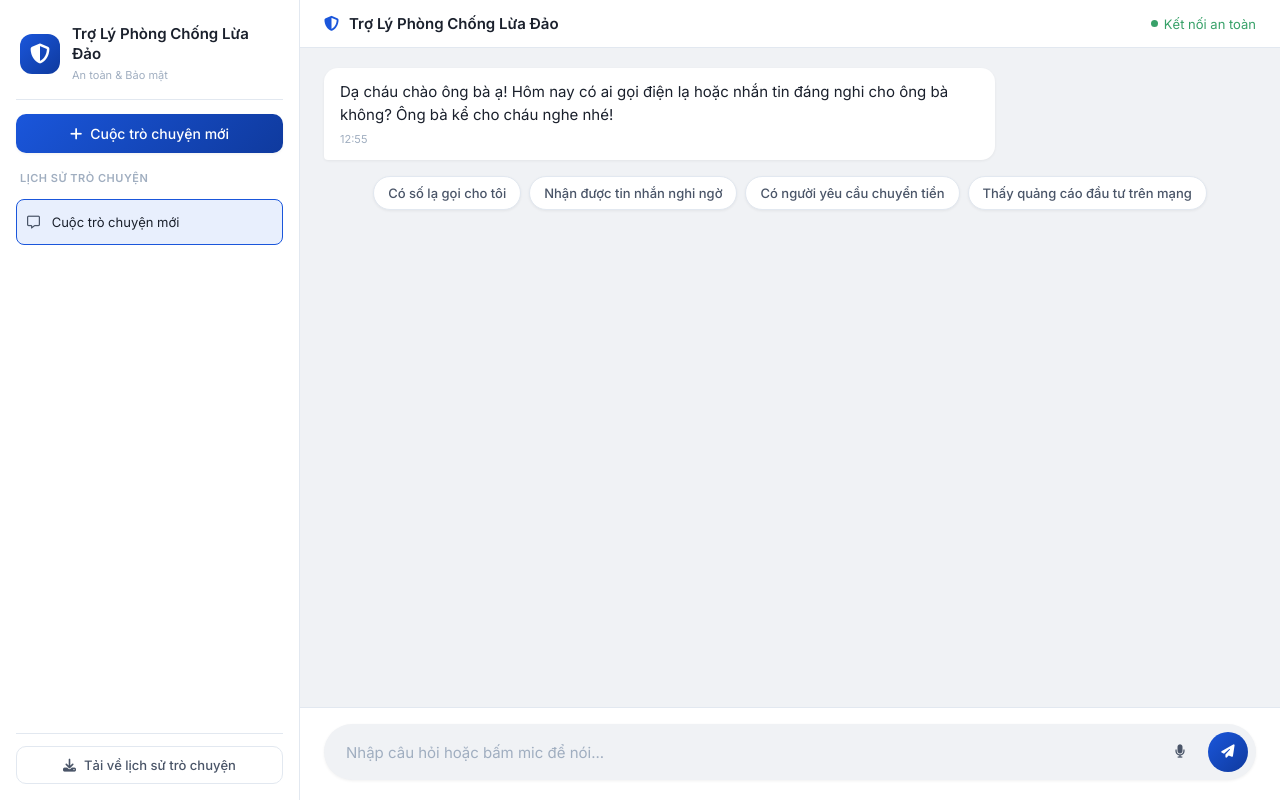
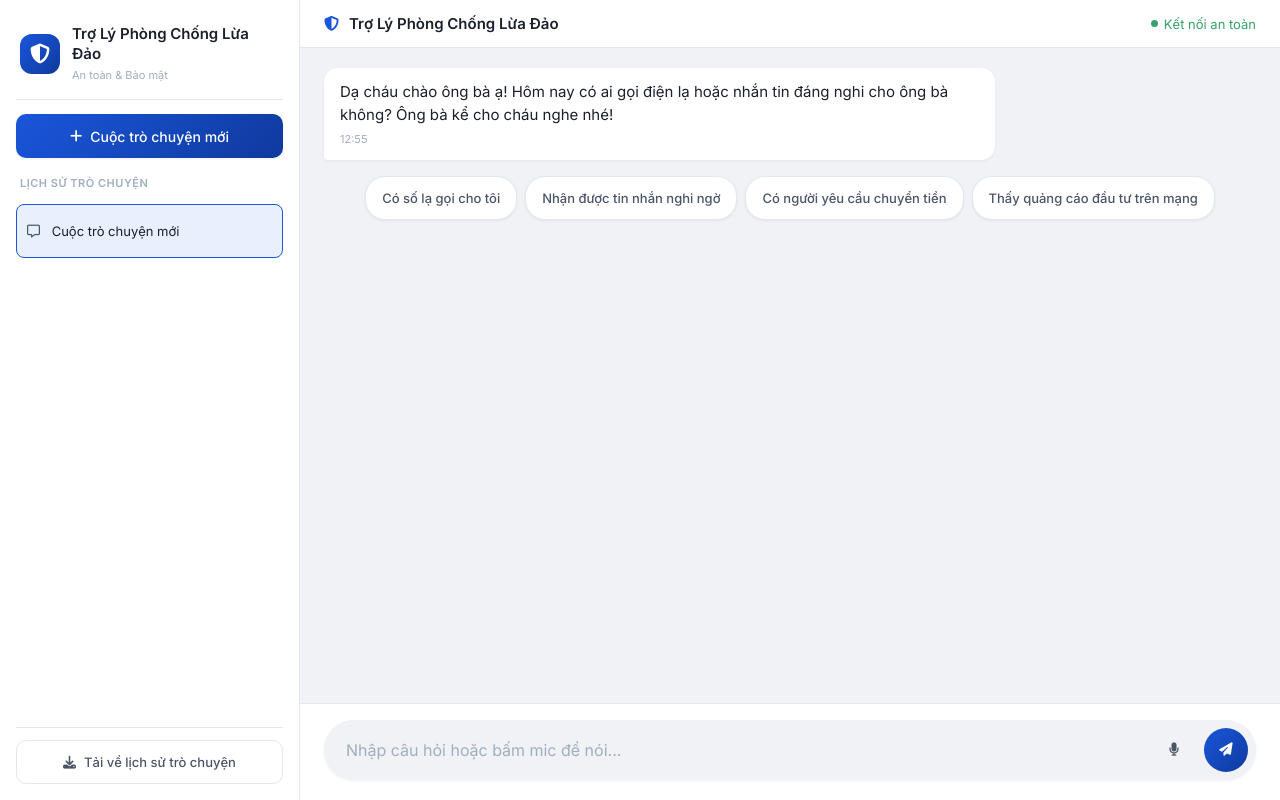
Before and after one commit to lostinnowhere/anti-scam-chatbot-for-elders, a FastAPI app: page / in a window 1280 px wide. Run offline with FastAPI, Linux system fonts and the light colour scheme; some libraries are stand-ins or nearby versions.

Commit message:
feat: full mobile-responsive redesign with drawer sidebar, touch targets, safe areas, 100dvh

```diff
--- a/templates/index.html
+++ b/templates/index.html
@@ -2,7 +2,7 @@
 <html lang="vi">
 <head>
     <meta charset="UTF-8">
-    <meta name="viewport" content="width=device-width, initial-scale=1.0">
+    <meta name="viewport" content="width=device-width, initial-scale=1.0, viewport-fit=cover">
     <title>Trợ Lý Phòng Chống Lừa Đảo</title>
     <link href="https://fonts.googleapis.com/css2?family=Inter:wght@300;400;500;600&display=swap" rel="stylesheet">
     <link rel="stylesheet" href="https://cdnjs.cloudflare.com/ajax/libs/font-awesome/6.4.0/css/all.min.css">
@@ -27,11 +27,12 @@
             --success: #38a169;
             --shadow-sm: 0 1px 3px rgba(0,0,0,0.06);
             --shadow-md: 0 4px 12px rgba(0,0,0,0.08);
+            --sidebar-width: 300px;
         }
 
         * { box-sizing: border-box; margin: 0; padding: 0; font-family: 'Inter', sans-serif; }
-        body { background-color: var(--bg-color); display: flex; height: 100vh; overflow: hidden; }
-        .app-container { display: flex; width: 100%; height: 100%; }
+        body { background-color: var(--bg-color); display: flex; height: 100dvh; overflow: hidden; }
+        .app-container { display: flex; width: 100%; height: 100dvh; }
 
         ::-webkit-scrollbar { width: 6px; }
         ::-webkit-scrollbar-track { background: transparent; }
@@ -39,13 +40,21 @@
         ::-webkit-scrollbar-thumb:hover { background: #a0aec0; }
 
         .sidebar {
-            width: 300px;
+            width: var(--sidebar-width);
             background: var(--sidebar-bg);
             border-right: 1px solid var(--border-color);
             display: flex;
             flex-direction: column;
             padding: 16px;
         }
+
+        .sidebar .close-sidebar {
+            display: none;
+            background: transparent; border: none;
+            color: var(--text-muted); cursor: pointer;
+            font-size: 18px; padding: 4px; align-self: flex-end;
+        }
+        .sidebar .close-sidebar:hover { color: var(--text-main); }
 
         .brand {
             display: flex;
@@ -70,6 +79,7 @@
             background: var(--primary-gradient);
             color: white;
             border: none;
+            min-height: 44px;
             padding: 11px;
             border-radius: 10px;
             cursor: pointer;
@@ -133,6 +143,7 @@
             border-radius: 6px;
             opacity: 0;
             transition: all 0.15s;
+            min-width: 32px; min-height: 32px;
         }
         .history-item:hover .delete-btn { opacity: 1; }
         .delete-btn:hover { color: var(--danger); background: #fff5f5; }
@@ -142,25 +153,47 @@
             background: transparent; color: var(--text-secondary); border: 1px solid var(--border-color);
             padding: 10px; border-radius: 10px; cursor: pointer; font-size: 13px; font-weight: 500;
             display: flex; align-items: center; justify-content: center; gap: 8px; width: 100%; transition: all 0.2s;
+            min-height: 44px;
         }
         .export-btn:hover { background: #f7fafc; color: var(--text-main); border-color: var(--text-muted); }
 
-        .chat-area { flex: 1; display: flex; flex-direction: column; background: var(--bg-color); }
+        .chat-area { flex: 1; display: flex; flex-direction: column; background: var(--bg-color); min-width: 0; }
         .chat-header {
             background: var(--chat-bg); padding: 14px 24px;
             border-bottom: 1px solid var(--border-color);
             display: flex; align-items: center; justify-content: space-between;
+            gap: 8px;
         }
+        .hamburger-btn {
+            display: none; background: transparent; border: none;
+            color: var(--text-secondary); cursor: pointer;
+            width: 40px; height: 40px; border-radius: 8px;
+            align-items: center; justify-content: center;
+            flex-shrink: 0; transition: background 0.15s;
+        }
+        .hamburger-btn:hover { background: var(--bg-color); }
+
+        .sidebar-overlay {
+            display: none;
+            position: fixed; inset: 0; z-index: 90;
+            background: rgba(0,0,0,0.4);
+            opacity: 0; transition: opacity 0.2s;
+        }
+        .sidebar-overlay.open { display: block; opacity: 1; }
+
         .chat-header-title {
             display: flex; align-items: center; gap: 10px;
             font-weight: 600; color: var(--text-main); font-size: 15px;
+            flex: 1; min-width: 0;
         }
-        .status-indicator { display: flex; align-items: center; gap: 6px; font-size: 13px; color: var(--success); }
+        .chat-header-title span { white-space: nowrap; overflow: hidden; text-overflow: ellipsis; }
+        .status-indicator { display: flex; align-items: center; gap: 6px; font-size: 13px; color: var(--success); flex-shrink: 0; }
         .status-dot { width: 7px; height: 7px; background-color: var(--success); border-radius: 50%; }
 
         .chat-container {
             flex: 1; padding: 20px 24px; overflow-y: auto;
             display: flex; flex-direction: column; gap: 12px;
+            overscroll-behavior: contain;
         }
 
         .message {
@@ -201,9 +234,10 @@
         .prompt-chip {
             background: white; color: var(--text-secondary);
             border: 1px solid var(--border-color);
-            padding: 8px 14px; border-radius: 20px;
+            padding: 10px 16px; border-radius: 20px;
             cursor: pointer; font-size: 13px; font-weight: 500;
             transition: all 0.2s; box-shadow: var(--shadow-sm);
+            min-height: 44px;
         }
         .prompt-chip:hover {
             background: var(--primary-light); color: var(--primary);
@@ -219,6 +253,7 @@
         .input-container {
             background: var(--chat-bg); padding: 16px 24px 20px;
             border-top: 1px solid var(--border-color);
+            padding-bottom: calc(20px + env(safe-area-inset-bottom, 0px));
         }
         .input-box-wrapper {
             display: flex; background: var(--bg-color);
@@ -234,22 +269,23 @@
         }
         .input-box-wrapper input {
             flex: 1; border: none; background: transparent;
-            outline: none; font-size: 15px; color: var(--text-main);
+            outline: none; font-size: 16px; color: var(--text-main);
         }
         .input-box-wrapper input::placeholder { color: var(--text-muted); }
 
         .mic-btn {
             background: transparent; color: var(--text-secondary);
-            border: none; width: 40px; height: 40px; border-radius: 50%;
+            border: none; width: 44px; height: 44px; border-radius: 50%;
             cursor: pointer; display: flex; align-items: center;
             justify-content: center; transition: all 0.2s;
+            flex-shrink: 0;
         }
         .mic-btn:hover { background: #e2e8f0; color: var(--text-main); }
         .mic-btn.recording { background: var(--danger); color: white; animation: pulse 1.5s infinite; }
 
         .send-btn {
             background: var(--primary-gradient); color: white;
-            border: none; width: 40px; height: 40px; border-radius: 50%;
+            border: none; width: 44px; height: 44px; border-radius: 50%;
             cursor: pointer; display: flex; align-items: center;
             justify-content: center; transition: all 0.15s;
             flex-shrink: 0;
@@ -260,12 +296,52 @@
 
         @keyframes bounce { 0%, 80%, 100% { transform: scale(0); } 40% { transform: scale(1.0); } }
         @keyframes pulse { 0% { transform: scale(1); } 50% { transform: scale(1.1); } 100% { transform: scale(1); } }
+
+        @media (max-width: 768px) {
+            .sidebar {
+                position: fixed;
+                top: 0; left: 0; bottom: 0;
+                z-index: 100;
+                transform: translateX(-100%);
+                transition: transform 0.25s ease;
+                box-shadow: 4px 0 24px rgba(0,0,0,0.15);
+            }
+            .sidebar.open { transform: translateX(0); }
+
+            .sidebar .close-sidebar {
+                display: flex;
+            }
+
+            .hamburger-btn { display: flex; }
+
+            .status-indicator { display: none; }
+
+            .chat-header { padding: 12px 12px; }
+            .chat-header-title { font-size: 14px; gap: 8px; }
+
+            .chat-container { padding: 12px 12px; }
+
+            .message { max-width: 88%; font-size: 15px; }
+
+            .input-container { padding: 10px 12px; padding-bottom: calc(10px + env(safe-area-inset-bottom, 0px)); }
+            .input-box-wrapper { padding: 4px 4px 4px 16px; }
+
+            .suggested-prompts { gap: 6px; }
+            .prompt-chip { font-size: 13px; padding: 8px 14px; min-height: 40px; }
+        }
+
+        @media (min-width: 769px) {
+            .hamburger-btn { display: none !important; }
+            .sidebar-overlay { display: none !important; }
+        }
     </style>
 </head>
 <body>
 
     <div class="app-container">
-        <div class="sidebar">
+        <div class="sidebar-overlay" id="sidebarOverlay" onclick="closeSidebar()"></div>
+        <div class="sidebar" id="sidebar">
+            <button class="close-sidebar" onclick="closeSidebar()"><i class="fa-solid fa-xmark"></i></button>
             <div class="brand">
                 <div class="brand-icon"><i class="fa-solid fa-shield-halved"></i></div>
                 <div class="brand-text">
@@ -292,6 +368,9 @@
 
         <div class="chat-area">
             <div class="chat-header">
+                <button class="hamburger-btn" onclick="toggleSidebar()" aria-label="Menu">
+                    <i class="fa-solid fa-bars"></i>
+                </button>
                 <div class="chat-header-title">
                     <i class="fa-solid fa-shield-halved" style="color: var(--primary);"></i>
                     <span>Trợ Lý Phòng Chống Lừa Đảo</span>
@@ -431,6 +510,7 @@
         }
 
         function switchChat(id) {
+            closeSidebar();
             currentChatId = id;
             localStorage.setItem('currentChatId', currentChatId);
             renderHistoryList();
@@ -610,6 +690,16 @@
             chatContainer.scrollTo({ top: chatContainer.scrollHeight, behavior: 'smooth' });
         }
 
+        function toggleSidebar() {
+            document.getElementById('sidebar').classList.toggle('open');
+            document.getElementById('sidebarOverlay').classList.toggle('open');
+        }
+
+        function closeSidebar() {
+            document.getElementById('sidebar').classList.remove('open');
+            document.getElementById('sidebarOverlay').classList.remove('open');
+        }
+
         function exportChatLog() {
             if (allChats.length === 0) {
                 alert('Chưa có cuộc trò chuyện nào.');
```
